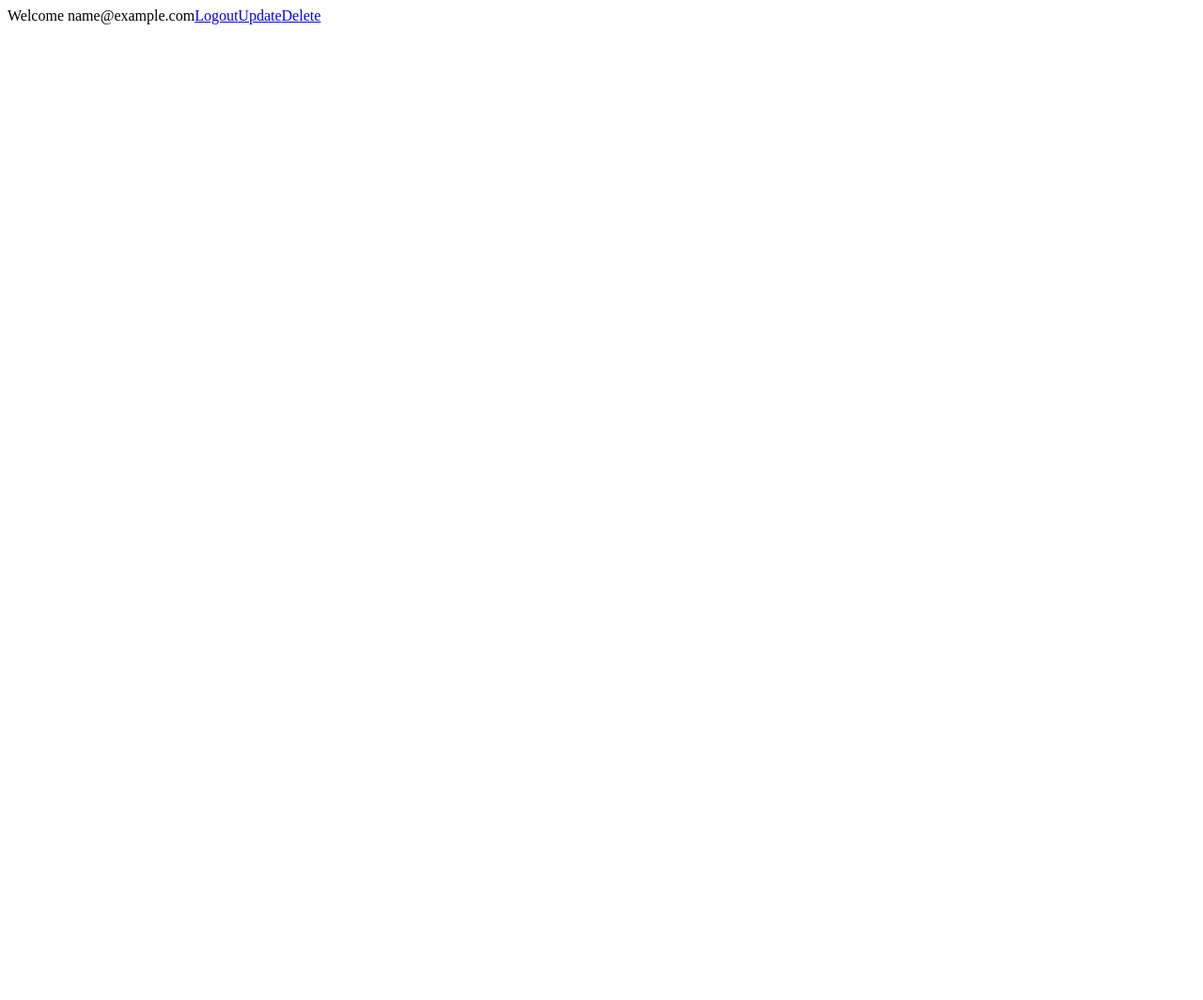
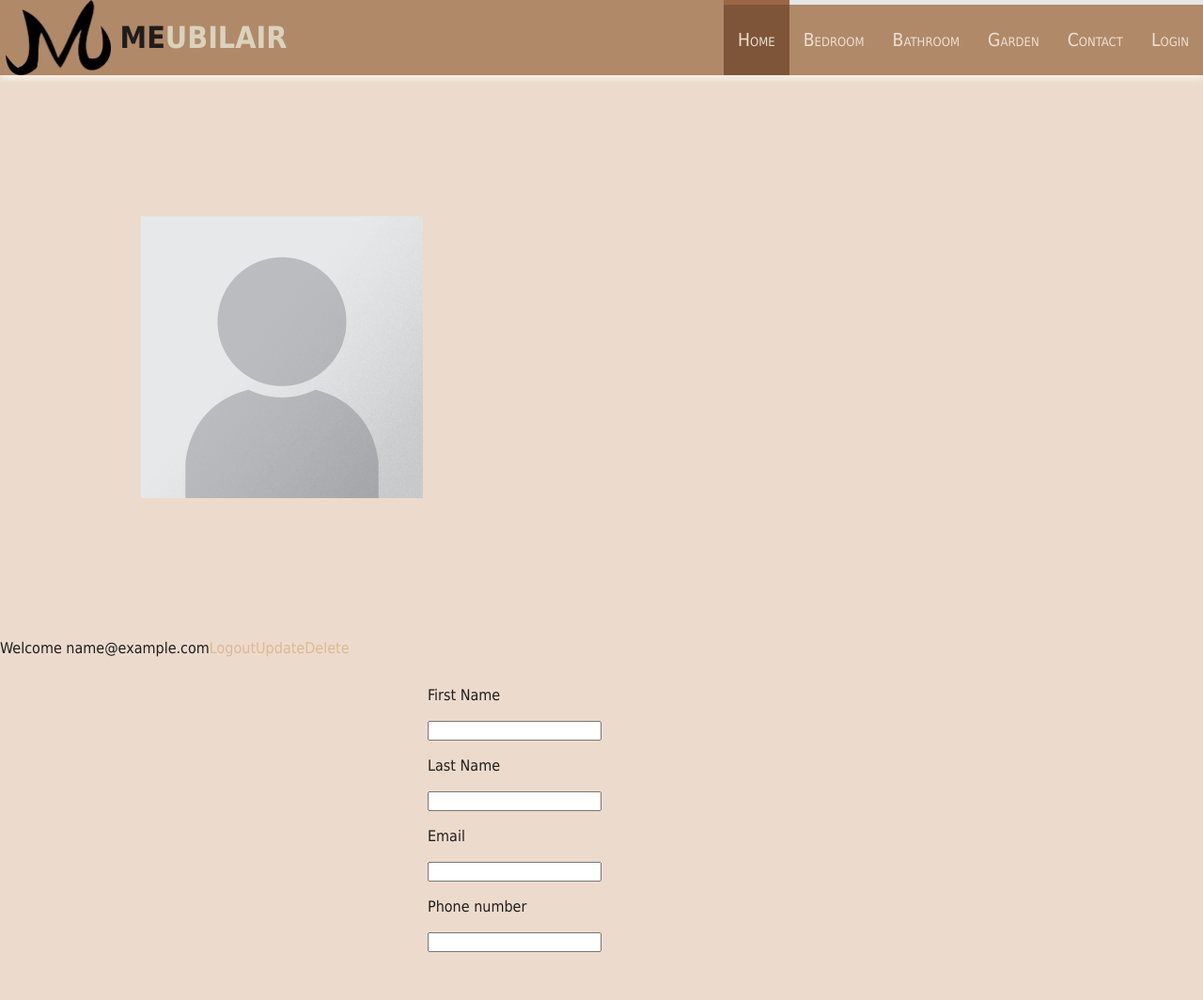
Before and after one commit to toni-yordanov/PHP-Website, a PHP site: page /profile.php in a window 1280 px wide. Before the commit the page is almost empty. Shown: the whole page at 94% size. Before the commit the page ends 26 px from the top, so only its background shows below. Run offline with PHP 8.4, Linux system fonts and the light colour scheme; the visitor is signed in with stand-in values (Sample User, id 1); some libraries are stand-ins or nearby versions.

Commit message:
Created simpe profile page

```diff
--- /dev/null
+++ b/css/profile.css
@@ -0,0 +1,18 @@
+@import "style.css";
+
+.left{
+    float: left;
+}
+.right{
+    float: right;
+}
+
+#f-user{
+    margin: 50px 0;
+}
+
+.profile-img{
+    width: 50%;
+    height: auto;
+    margin: 25%;
+}
--- a/html/profile.php
+++ b/html/profile.php
@@ -1,3 +1,68 @@
+<!DOCTYPE html>
+<html lang="EN">
+
+<head>
+    <meta charset="utf-8">
+    <meta name="viewport" content="width=device-width, initial-scale=1.0">
+    <title>Meubilair</title>
+    <link rel="stylesheet" href="../css/profile.css">
+    <script src="https://kit.fontawesome.com/6cf6e5ecb9.js" crossorigin="anonymous"></script>
+</head>
+<body>
+
+<!-- START Top page -->
+<?php include('menu.html')?>
+<!-- END Top page -->
+
+<div class = "col-pc-6 col-xs-12">
+<div class = "left">
+
+<img class="profile-img" src="../pictures/Portrait_Placeholder.png" >
+
+</div>
+
+<div class = "right">
+
+<form id="f-user">
+
+            <label for="user-first-name">First Name</label>
+            <p><input type="text" id="user-first-name" name="user-first-name" >
+            </p>
+
+            <label for="user-last-name">Last Name</label>
+            <p><input type="text" id = "user-last-name" name="user-last-name" >
+            </p>
+
+            <label for="user-email">Email</label>
+            <p><input type="text" id="user-email" name="user-email" >
+            </p>
+
+            <label for="user-phonr">Phone number</label>
+            <p><input type="text" id = "user-phonr" name="user-phonr"></p>
+
+
+        </form>
+</div>
+
+
+</body>
+</html>
+
+
+
+
+
+
+
+
+
+
+
+
+
+
+
+
 <?php
 session_start();
 
```
Also changed, not shown: pictures/Portrait_Placeholder.png (added).
